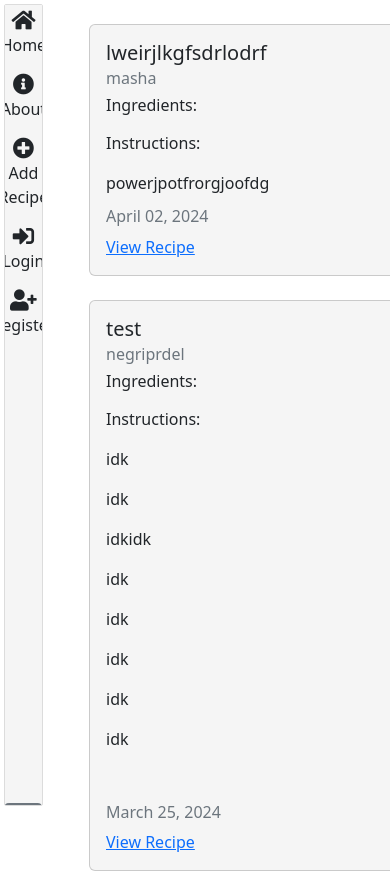
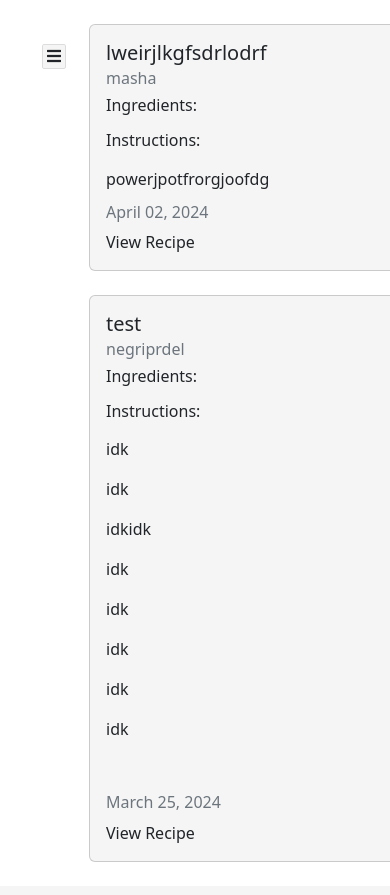
Before and after one commit to gyarab/2023-3e-Zeryk, a Django app: page /en/ in a window 390 px wide; the page is wider, and only the part inside the window is pictured. After the commit the page ends 862 px from the top of that part, so only its background shows below. Run offline with Django 5.2, Linux system fonts and the light colour scheme; data comes from the database, SQL or seed files in the repository; some libraries are stand-ins or nearby versions.

Commit message:
Burgermenu

```diff
--- a/Zeryk/recipes/static/recipes/base.css
+++ b/Zeryk/recipes/static/recipes/base.css
@@ -14,6 +14,47 @@
     align-items: center;
     justify-items: center;
 }
+
+
+.collapse-wrapper {
+    margin-top: 5vw;
+    margin-left: 5vh;
+    position:fixed;
+}
+
+.navbar-toggler {
+    display: none;
+    background-color: whitesmoke;
+    border-radius: 0.5vw;
+    border: 1px solid gainsboro;
+    padding: 1vw;
+}
+
+.navbar-collapse {
+    background-color: whitesmoke;
+    border-radius: 0.5vw;
+    border: 1px solid gainsboro;
+    padding: 1vw;
+}
+
+@media (max-width: 768px) {
+    .nav-box-wrapper {
+        display: none;
+    }
+
+    .navbar-nav {
+        flex-direction: column;
+    }
+
+    .navbar-toggler {
+        display: block;
+    }
+
+    .collapse.navbar-collapse.show {
+        display: block;
+    }
+}
+
 
 .dropdown-wrapper {
     position: absolute;
--- a/Zeryk/recipes/templates/recipes/box.html
+++ b/Zeryk/recipes/templates/recipes/box.html
@@ -3,7 +3,7 @@
 {% load i18n %}
 
 {% block 'box' %}
-<div class="nav-box-wrapper">
+<div class="nav-box-wrapper" id="navBoxWrapper">
     <div class="navigation-box">
         <div class="text-center">
             <a class="d-block mb-3 no-style" href="{% url 'recipes-home' %}">
@@ -67,11 +67,77 @@
     </div>
 </div>
 
+<div class="collapse-wrapper">
+
+  <button class="navbar-toggler" type="button" data-bs-toggle="collapse" data-bs-target="#navbarNav" aria-controls="navbarNav" aria-expanded="false" aria-label="Toggle navigation">
+    <i class="fas fa-bars"></i>
+  </button>
+
+    <div class="collapse navbar-collapse" id="navbarNav">
+      <ul class="navbar-nav">
+          <li class="nav-item">
+              <a class="nav-link" href="{% url 'recipes-home' %}"><i class="fas fa-home fa-lg"></i></a>
+          </li>
+          <li class="nav-item">
+              <a class="nav-link" href="{% url 'recipes-about' %}"><i class="fas fa-info-circle fa-lg"></i></a>
+          </li>
+          <li class="nav-item">
+              <a class="nav-link" href="{% url 'recipes-create' %}"><i class="fas fa-plus-circle fa-lg"></i></a>
+          </li>
+          {% if user.is_authenticated %}
+          <li class="nav-item">
+              <a class="nav-link" href="{% url 'user-profile' %}"><i class="fas fa-user fa-lg"></i></a>
+          </li>
+          <li class="nav-item">
+              <form method="post" action="{% url 'logout' %}">
+                  {% csrf_token %}
+                  <button class="btn btn-link no-style" type="submit"><i class="fas fa-sign-out-alt fa-lg"></i></button>
+              </form>
+          </li>
+          {% else %}
+          <li class="nav-item">
+              <a class="nav-link" href="{% url 'user-login' %}"><i class="fas fa-sign-in-alt fa-lg"></i></a>
+          </li>
+          <li class="nav-item">
+              <a class="nav-link" href="{% url 'user-register' %}"><i class="fas fa-user-plus fa-lg"></i></a>
+          </li>
+          {% endif %}
+          <li class="nav-item">
+              <form id="languageFormCollapsed" action="{% url 'set_language' %}" method="post">
+                  {% csrf_token %}
+                  <input name="next" type="hidden" value="{{ request.get_full_path|slice:'3:' }}" />
+                  <input id="languageInputCollapsed" name="language" type="hidden" value="" />
+              </form>
+
+              <div class="dropdown">
+                  <button class="btn btn-sm btn-secondary dropdown-toggle" type="button" id="languageDropdownCollapsed" data-bs-toggle="dropdown" aria-haspopup="true" aria-expanded="false">
+                    {% get_current_language as LANGUAGE_CODE %}
+                    {% if LANGUAGE_CODE == 'en' %}
+                      <img src="{% static 'flag/en.png' %}" alt="EN" class="flag-icon">
+                    {% elif LANGUAGE_CODE == 'cz' %}
+                      <img src="{% static 'flag/cz.png' %}" alt="CZ" class="flag-icon">
+                    {% endif %}
+                  </button>
+                  <div class="dropdown-menu" aria-labelledby="languageDropdownCollapsed">
+                    {% if LANGUAGE_CODE == 'cz' %}
+                      <a class="dropdown-item" href="#" onclick="setLanguage('en')"><img src="{% static 'flag/en.png' %}" alt="EN" class="flag-icon"></a>
+                    {% elif LANGUAGE_CODE == 'en' %}
+                      <a class="dropdown-item" href="#" onclick="setLanguage('cz')"><img src="{% static 'flag/cz.png' %}" alt="CZ" class="flag-icon"></a>
+                    {% endif %}
+                  </div>
+                </div>
+            </li>
+        </ul>
+    </div>
+</div>
+
 <script>
     function setLanguage(lang) {
       document.getElementById('languageInput').value = lang;
+      document.getElementById('languageInputCollapsed').value = lang;
       document.getElementById('languageForm').submit();
+      document.getElementById('languageFormCollapsed').submit();
     }
-  </script>
+</script>
 
 {% endblock %}
--- a/Zeryk/recipes/templates/recipes/home.html
+++ b/Zeryk/recipes/templates/recipes/home.html
@@ -14,11 +14,11 @@
         <li>{{ ingredient.name }}</li>
         {% endfor %}
       </ul>
-      <p class="card-text">{% trans "Instructions:" %} {{ recipe.description | safe }}</p>
+      <h6>{% trans "Instructions:" %}</h6><p class="card-text"> {{ recipe.description | safe }}</p>
       <h6 class="card-subtitle mb-2 text-muted">
         {{ recipe.updated_at|date:"F d, Y" }}
       </h6>
-      <a href="{% url 'recipes-detail' recipe.pk %}" class="card-link">{% trans "View Recipe" %}</a>
+      <a href="{% url 'recipes-detail' recipe.pk %}" class="card-link no-style">{% trans "View Recipe" %}</a>
     </div>
   </div>
 </div>
```
